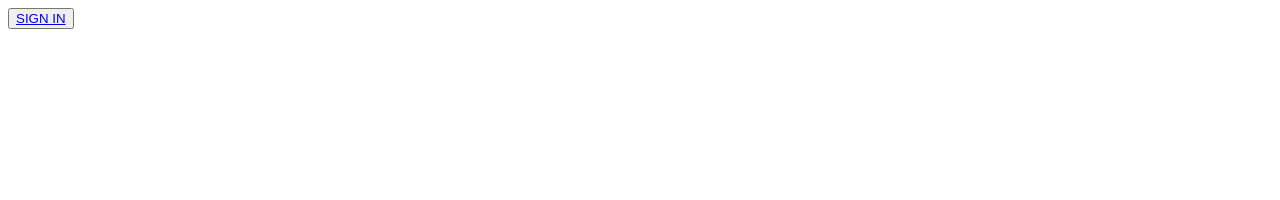
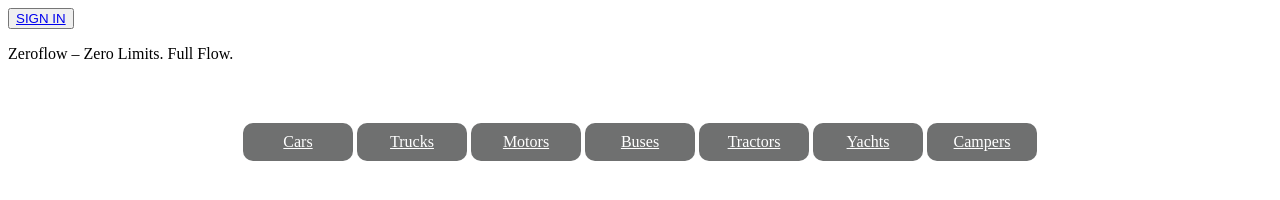
Before and after one commit to GAGeorgiev24/ZeroFlow---RentAcar, a plain HTML site: page index.html in a window 1280 px wide. Drawn offline with Linux system fonts and the light colour scheme.

Commit message:
a slogan, new buttons to pages, little css on bs

```diff
--- a/css/index.css
+++ b/css/index.css
@@ -0,0 +1,15 @@
+.menu {
+    text-align: center;
+    gap: 10px;
+    height: 38px;
+    margin-top: 50px;
+    padding-top: 10px;
+}
+.menu a {
+    display: inline-block;
+    background-color: rgb(111, 112, 112);
+    color: white;
+    padding: 10px 15px;
+    border-radius: 10px;
+    width: 80px;
+}
--- a/index.html
+++ b/index.html
@@ -9,8 +9,20 @@
     <body>
         <header>
             <nav class="navbar">
-                <button><a href="signin.html">SIGN IN</a></button>
+                <button class="signbutton">
+                    <a href="signin.html">SIGN IN</a>
+                </button>
             </nav>
+            <p>Zeroflow – Zero Limits. Full Flow.</p>
+            <div class="menu">
+                <a href="/menuHtmls/zfCars.html">Cars</a>
+                <a href="/menuHtmls/zfTrucks.html">Trucks</a>
+                <a href="/menuHtmls/zfMotors.html">Motors</a>
+                <a href="/menuHtmls/zfBuses.html">Buses</a>
+                <a href="/menuHtmls/zfTractors.html">Tractors</a>
+                <a href="/menuHtmls/zfYachts.html">Yachts</a>
+                <a href="/menuHtmls/zfCampers.html">Campers</a>
+            </div>
         </header>
     </body>
 </html>
```
Also changed, not shown: menuHtmls/zfBuses.html (added), menuHtmls/zfCampers.html (added), menuHtmls/zfCars.html (added), menuHtmls/zfMotors.html (added), menuHtmls/zfTractors.html (added), menuHtmls/zfTrucks.html (added), menuHtmls/zfYachts.html (added).
